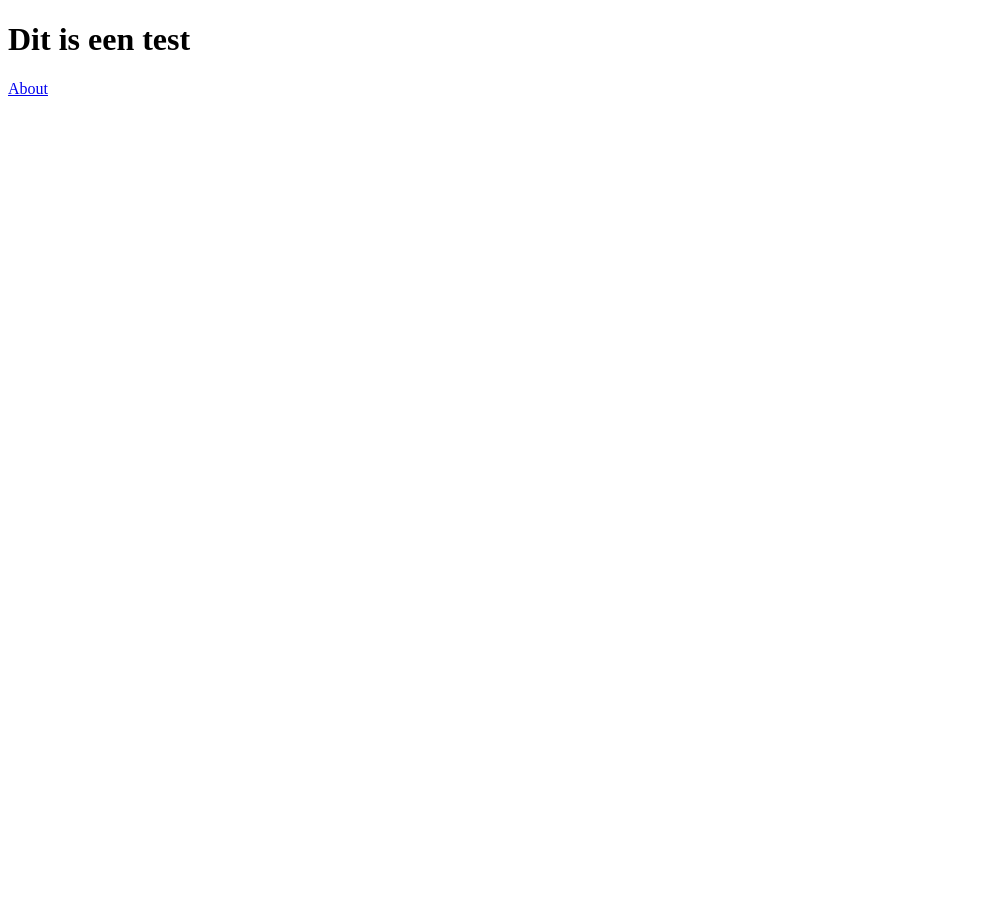
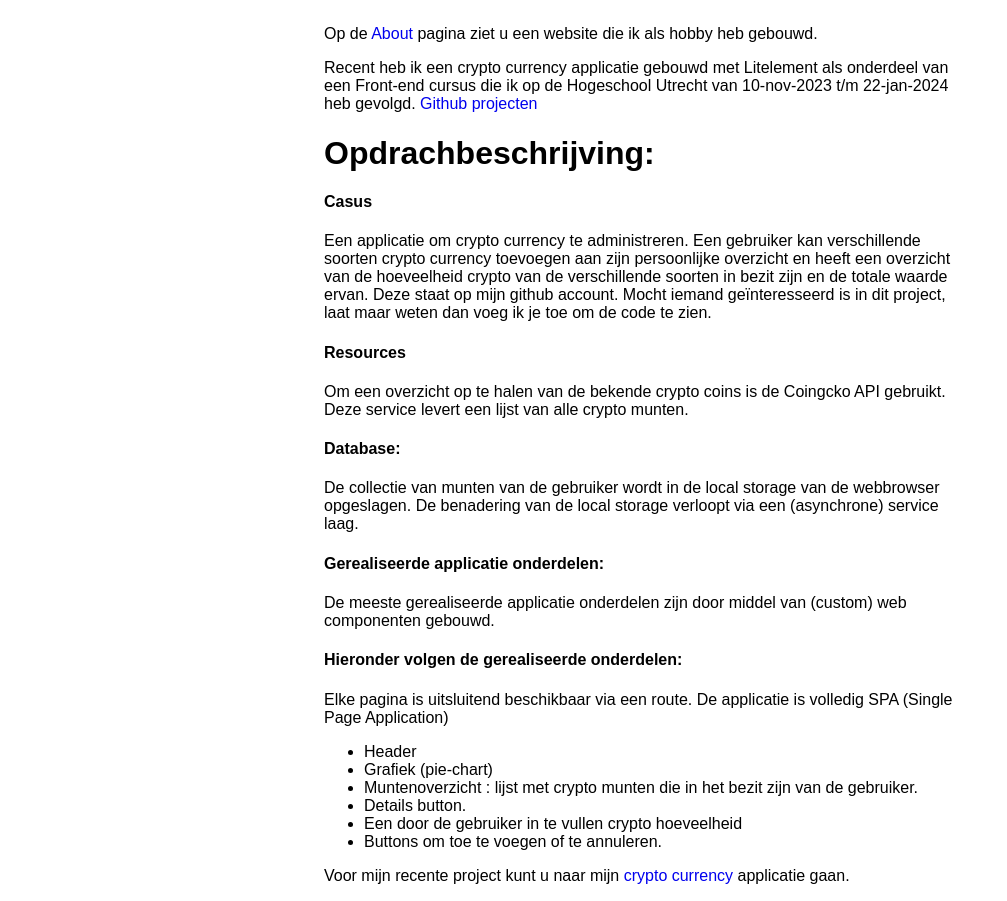
Before and after one commit to Gebruiker47/mijn.portfolio, a plain HTML site: page index.html in a window 1280 px wide. Shown: the whole page, without its empty margins (0-1007 px from the left). Before the commit the page ends 800 px from the top, so only its background shows below. Drawn offline with Linux system fonts and the light colour scheme.

Commit message:
Aanpassingen

```diff
--- a/css/style.css
+++ b/css/style.css
@@ -1,3 +1,16 @@
+body {
+  font-family: Arial, Helvetica, sans-serif;
+}
+
+a {
+  text-decoration: none;
+}
+
+.container {
+  margin: 2% auto auto;
+  width: 50%;
+}
+
 img {
   width: 100%;
   height: auto;
@@ -27,7 +40,7 @@ img {
 }
 @media only screen and (min-width: 601px) and (max-width: 1200px) {
   .image-column {
-    width: 45%;
+    width: 45.8%;
   }
 }
 table {
--- a/index.html
+++ b/index.html
@@ -3,10 +3,79 @@
   <head>
     <meta charset="UTF-8" />
     <meta name="viewport" content="width=device-width, initial-scale=1.0" />
+    <link rel="stylesheet" type="text/css" href="./css/style.css" />
     <title>Home</title>
   </head>
   <body>
-    <h1>Dit is een test</h1>
-    <a href="./pages/about">About</a>
+    <div class="container">
+      <p>
+        Op de <a href="./pages/about">About</a> pagina ziet u een website die ik
+        als hobby heb gebouwd.
+      </p>
+
+      <p>
+        Recent heb ik een crypto currency applicatie gebouwd met Litelement als
+        onderdeel van een Front-end cursus die ik op de Hogeschool Utrecht van
+        10-nov-2023 t/m 22-jan-2024 heb gevolgd.
+        <a href="https://github.com/Gebruiker47/fendeveloper"
+          >Github projecten</a
+        >
+      </p>
+
+      <h1>Opdrachbeschrijving:</h1>
+
+      <h4>Casus</h4>
+      <p>
+        Een applicatie om crypto currency te administreren. Een gebruiker kan
+        verschillende soorten crypto currency toevoegen aan zijn persoonlijke
+        overzicht en heeft een overzicht van de hoeveelheid crypto van de
+        verschillende soorten in bezit zijn en de totale waarde ervan. Deze
+        staat op mijn github account. Mocht iemand geïnteresseerd is in dit
+        project, laat maar weten dan voeg ik je toe om de code te zien.
+      </p>
+
+      <h4>Resources</h4>
+      <p>
+        Om een overzicht op te halen van de bekende crypto coins is de Coingcko
+        API gebruikt. Deze service levert een lijst van alle crypto munten.
+      </p>
+
+      <h4>Database:</h4>
+      <p>
+        De collectie van munten van de gebruiker wordt in de local storage van
+        de webbrowser opgeslagen. De benadering van de local storage verloopt
+        via een (asynchrone) service laag.
+      </p>
+      <h4>Gerealiseerde applicatie onderdelen:</h4>
+      <p>
+        De meeste gerealiseerde applicatie onderdelen zijn door middel van
+        (custom) web componenten gebouwd.
+      </p>
+      <h4>Hieronder volgen de gerealiseerde onderdelen:</h4>
+      <p>
+        Elke pagina is uitsluitend beschikbaar via een route. De applicatie is
+        volledig SPA (Single Page Application)
+      </p>
+
+      <ul>
+        <li>Header</li>
+        <li>Grafiek (pie-chart)</li>
+        <li>
+          Muntenoverzicht : lijst met crypto munten die in het bezit zijn van de
+          gebruiker.
+        </li>
+        <li>Details button.</li>
+        <li>Een door de gebruiker in te vullen crypto hoeveelheid</li>
+        <li>Buttons om toe te voegen of te annuleren.</li>
+      </ul>
+
+      <p>
+        Voor mijn recente project kunt u naar mijn
+        <a href="https://github.com/Gebruiker47/fendeveloper"
+          >crypto currency</a
+        >
+        applicatie gaan.
+      </p>
+    </div>
   </body>
 </html>
```
Also changed, not shown: pages/about.html (+2 -7 lines).
